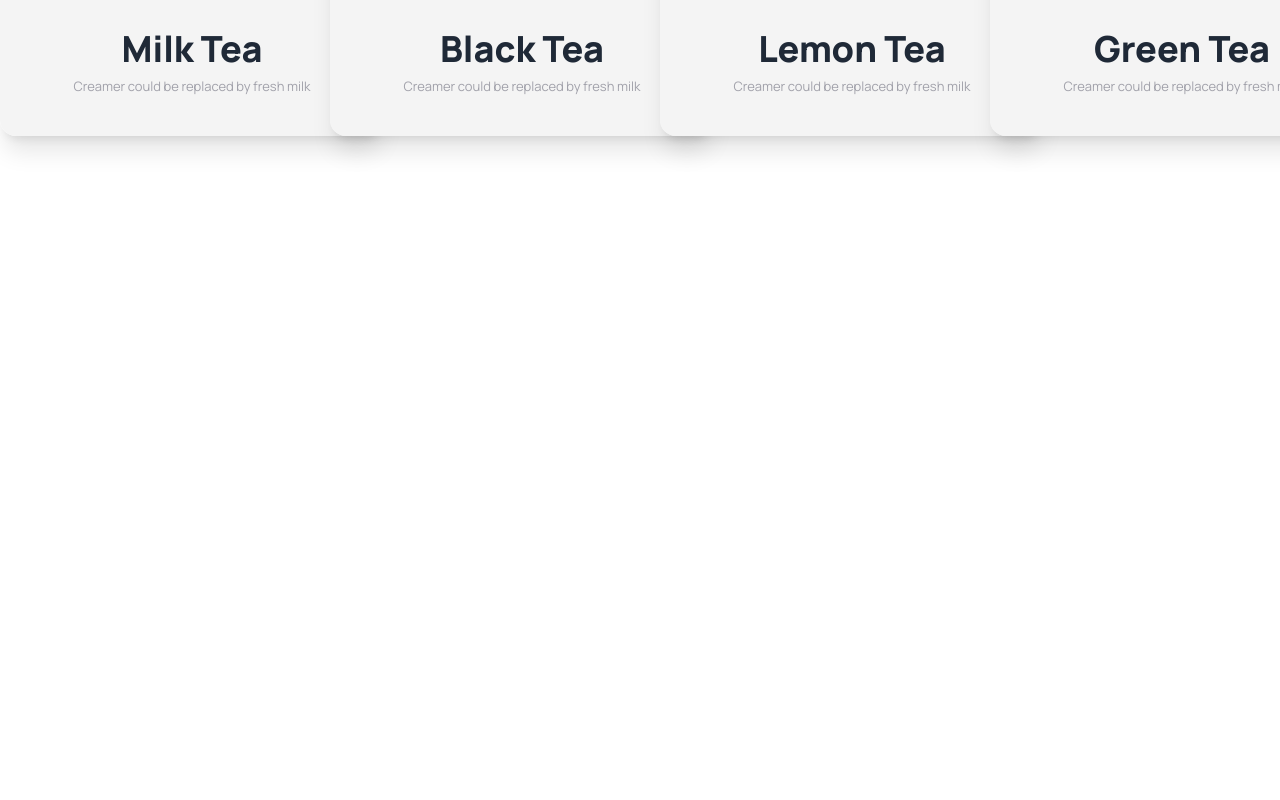
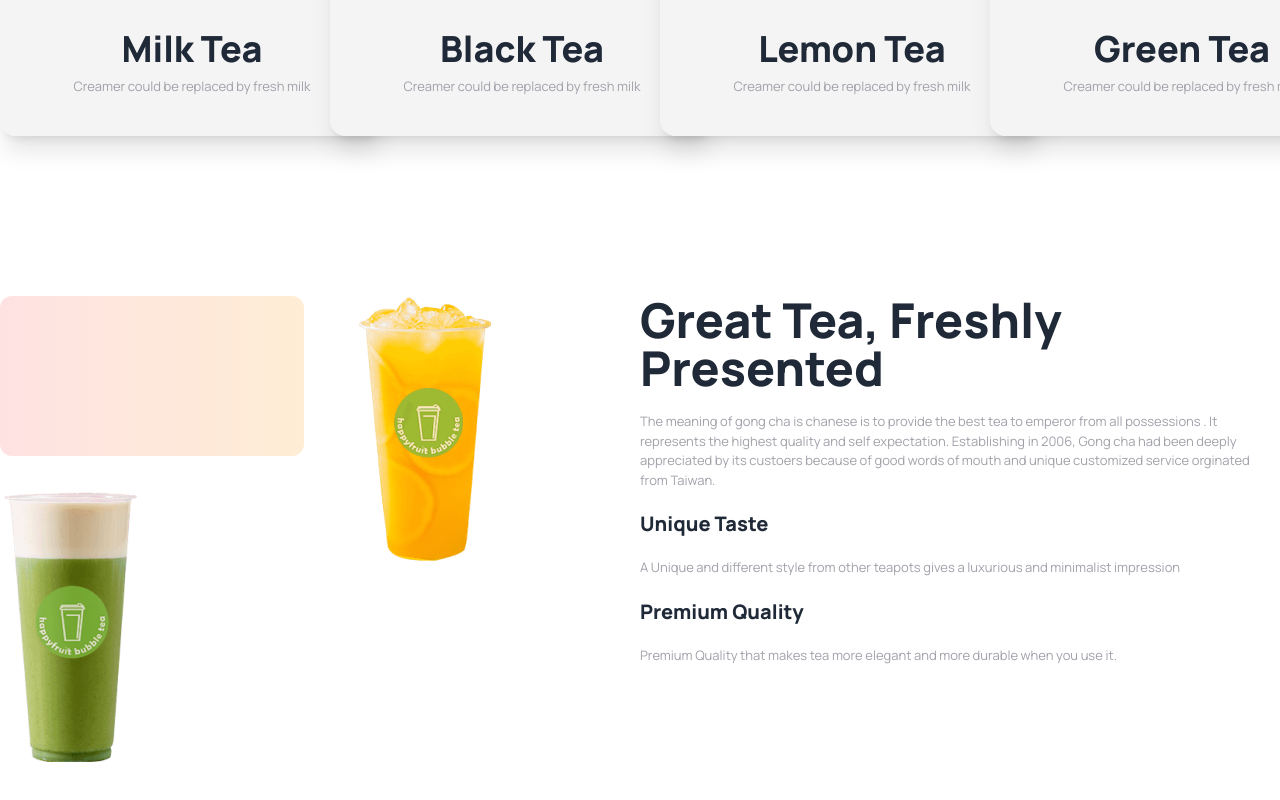
Before and after one commit to Busra2456/tea-house-daisy-1, a plain HTML site: page index.html in a window 1280 px wide. Shown: the part 1061-1861 px from the top of the page. Before the commit the page ends 1357 px from the top, so only its background shows below. Drawn offline with nearby package versions, Linux system fonts and the light colour scheme.

Commit message:
Great Tea Fresh Tea section

```diff
--- a/index.html
+++ b/index.html
@@ -160,10 +160,36 @@
     </div>
   </div>
 </div>
-
            </div>
 
         </section>
+
+        <!-- Great Tea Fresh Tea section -->
+
+
+<section class="my-24 flex flex-col lg:flex-row" >
+  <div class="grid gap-8 grid-cols-1 md:grid-cols-2 flex-1">
+    <div class="rounded-xl bg-gradient-to-r from-red-100 to-orange-100 h-40 "></div>
+    <div class="row-span-2" > <img src="images/fresh-1.png" alt=""></div>
+    <div class="row-span-2" > <img src="images/fresh-2.png" alt=""></div>
+    <div></div>
+  </div>
+  <div class="space-y-5 flex-1" >
+    <h3 class="text-5xl font-extrabold" >Great Tea, Freshly <br> Presented</h3>
+      <p class="text-[13px] text-zinc-400" >The meaning of gong cha is chanese is to provide the best tea to emperor from all possessions . It represents the highest quality and self expectation. Establishing in 2006, Gong cha had been deeply appreciated by its custoers  because of good words of mouth and unique customized service orginated from Taiwan.</p>
+
+      <h4 class="text-xl font-extrabold">
+        Unique Taste
+      </h4>
+      <p class="text-[13px] text-zinc-400">A Unique and different style from other teapots gives a luxurious and minimalist impression</p>
+      <h4 class="text-xl font-extrabold"  >Premium Quality</h4>
+      <p class="text-[13px] text-zinc-400" >Premium Quality that makes tea more elegant and more durable when you use it.</p>
+</div>
+
+
+</section>
+
+
       </main>
   <footer></footer>
 </body>
```
